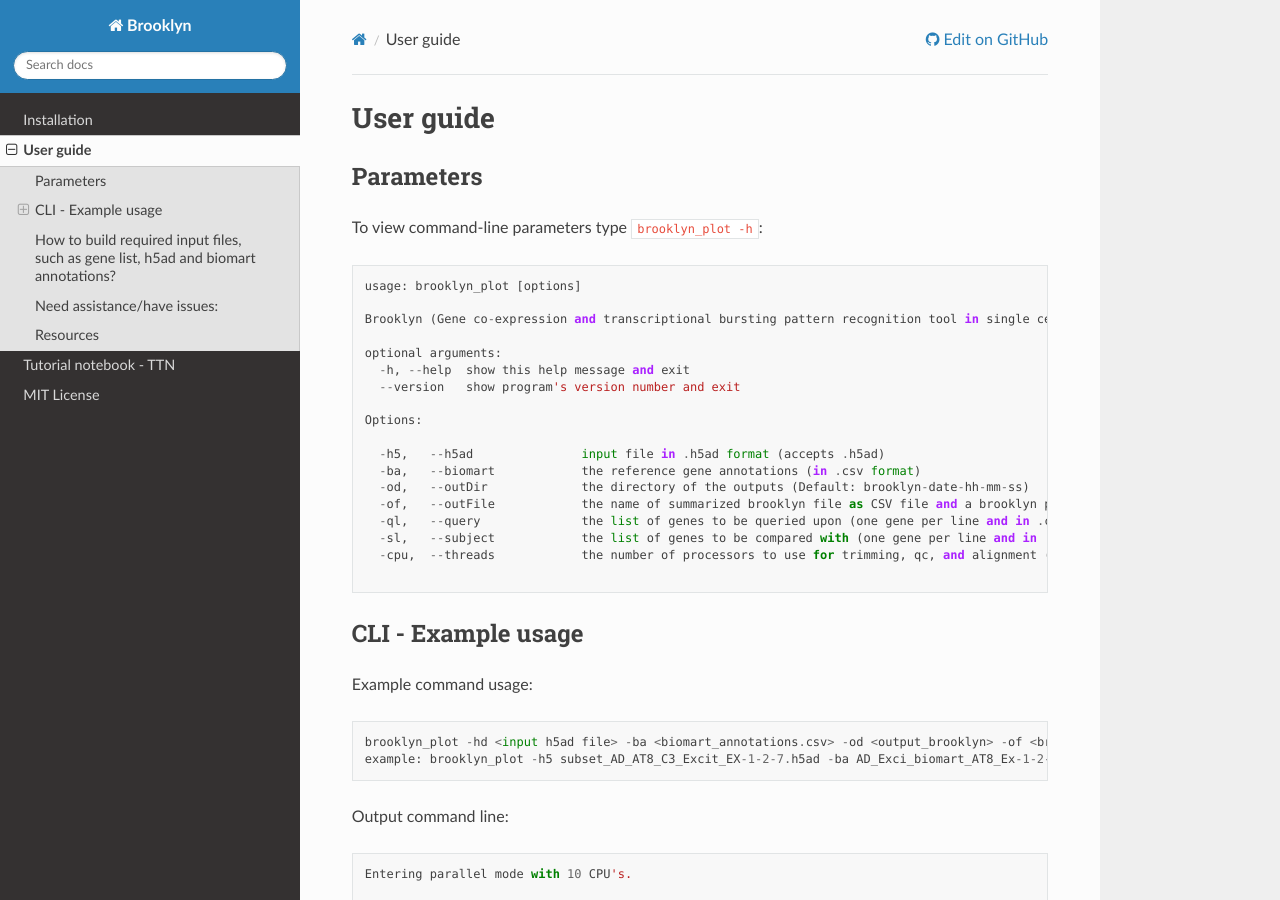
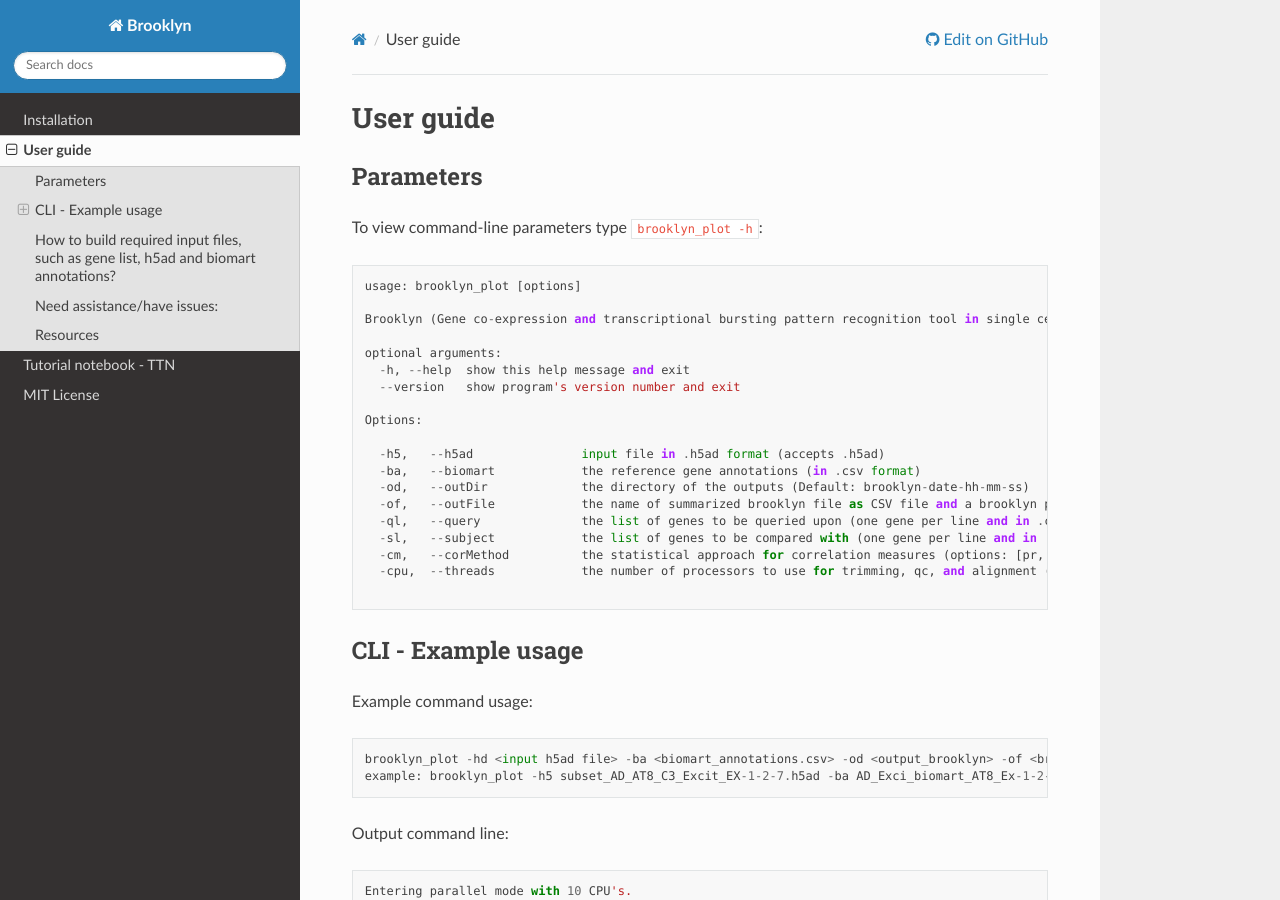
Before and after one commit to arunhpatil/brooklyn, a Sphinx documentation site: the page built from docs/source/quick_start.md, in a window 1280 px wide and 900 px high. Built offline with Sphinx 7.4.7 and the Read the Docs theme 2.0.0, drawn with Linux system fonts in a browser that asks for light colours.

Commit message:
Update quick_start.md

````diff
--- a/docs/source/quick_start.md
+++ b/docs/source/quick_start.md
@@ -20,6 +20,7 @@
   -of,   --outFile            the name of summarized brooklyn file as CSV file and a brooklyn plot in PDF (Default: brooklyn)
   -ql,   --query              the list of genes to be queried upon (one gene per line and in .csv format)
   -sl,   --subject            the list of genes to be compared with (one gene per line and in .csv format)
+  -cm,   --corMethod          the statistical approach for correlation measures (options: [pr, kt, bc] for pearsonr, kendalltau and bayesian correlation respectively. Default: pr)
   -cpu,  --threads            the number of processors to use for trimming, qc, and alignment (Default: 1)
 
 ```
````
